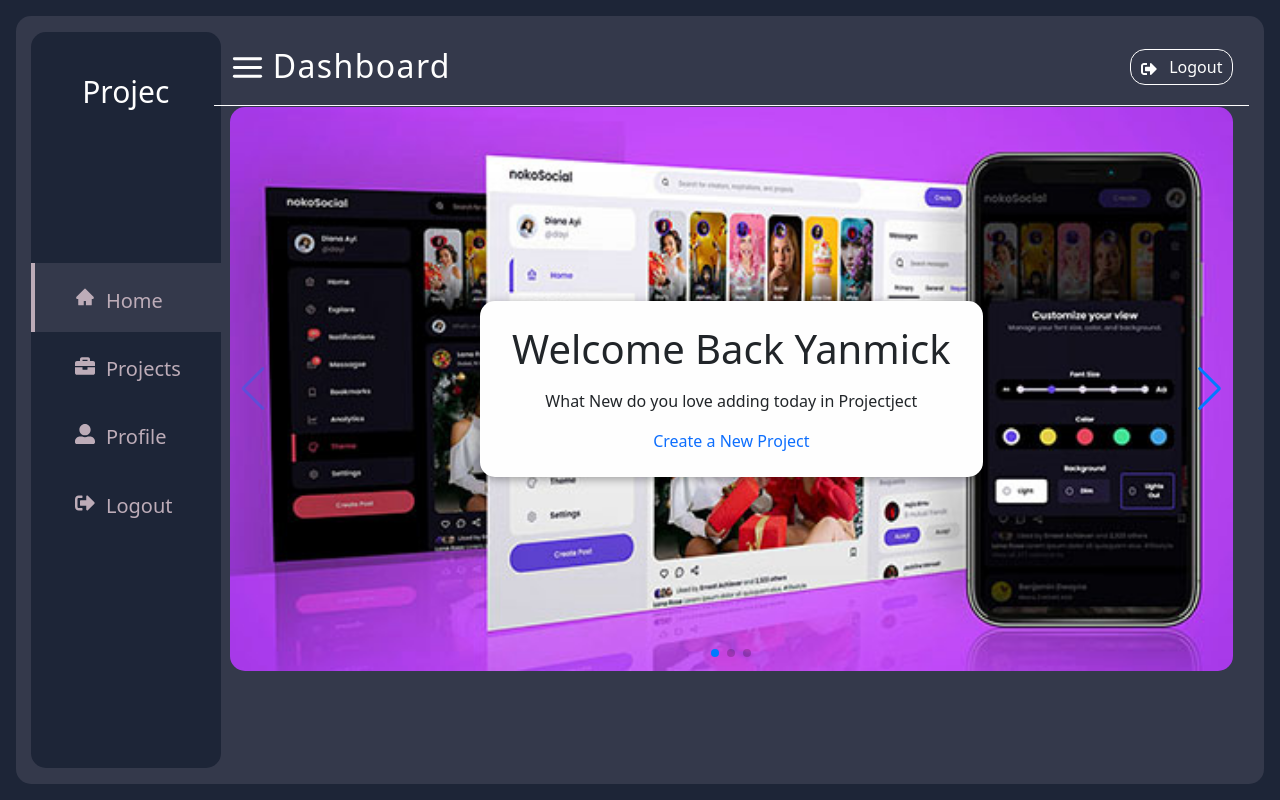
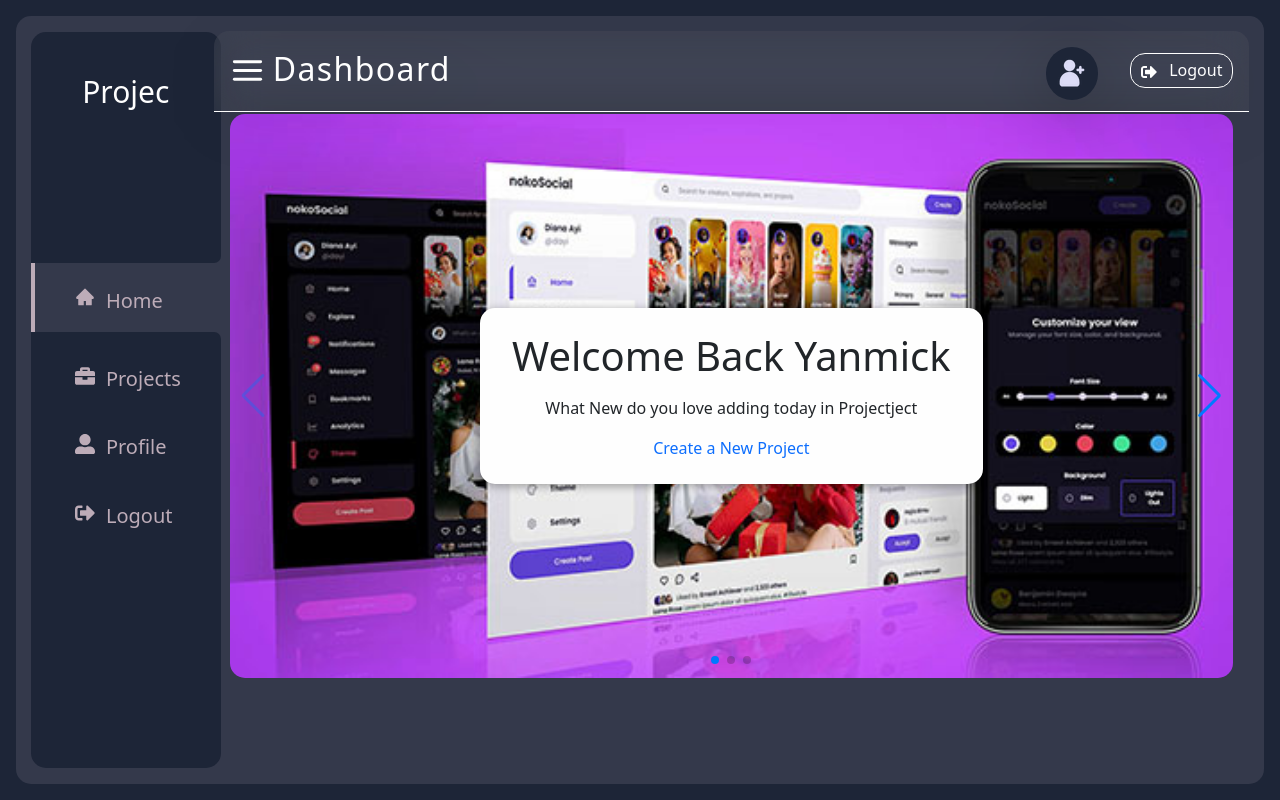
Before and after one commit to G-GraceCode/Projec-M-S, a React (Vite) app in the folder frontend/: page /app in a window 1280 px wide. Built offline with nearby package versions, Linux system fonts and the light colour scheme; no server answers.

Commit message:
Update 5 files

```diff
--- a/frontend/src/components/Navbar.jsx
+++ b/frontend/src/components/Navbar.jsx
@@ -4,6 +4,7 @@ import { Link, useLocation } from "react-router-dom";
 import { FaSignOutAlt } from "react-icons/fa";
 import { FiMenu } from "react-icons/fi";
 import { userAuth } from "../ultContext/AuthContext";
+import avater from "../assets/add.png"
 
 const Navbar = () => {
   const { userInfo } = userAuth();
@@ -30,12 +31,13 @@ const Navbar = () => {
       <User>
         <div className="userprofile">
           <div className="userimg">
-            {/* <img
+            <img
               className="img"
-              src="/images/yan.jpg"
+              src={avater}
               alt="user-photo"
               loading="lazy"
-            /> */}
+              title='a'
+            />
           </div>
           <div className="info">
             <h4>{userInfo?.username}</h4>
@@ -63,6 +65,15 @@ const Nav = styled.nav`
   margin-bottom: 1.6rem;
   border-bottom: 1px solid var(--natural-white);
   position: sticky;
+  background: linear-gradient(
+    135deg,
+    rgba(255, 255, 255, 0.06),
+    rgba(255, 255, 255, 0.06)
+  );
+  -webkit-backdrop-filter: blur(20px);
+  backdrop-filter: blur(20px);
+  filter: drop-shadow(0 8px 32px rgba(0, 0, 0, 0.37));
+  border-radius: var(--border-radius) var(--border-radius) 0 0;
   top: 0%;
   z-index: var(--z-modal);
 `;
@@ -96,13 +107,21 @@ const User = styled.div`
     justify-content: center;
     gap: 1rem;
     cursor: pointer;
-    .info{
+    .userimg{
+      display: flex;
+      align-items: center;
+      justify-content: center;
+      background-color: var(--color-bg-2);
+      padding: .4rem;
+      border-radius: 50%;
+    }
+    .info {
       display: flex;
       flex-flow: column nowrap;
       align-items: flex-start;
       justify-content: center;
-      h4{
-        letter-spacing: .8px;
+      h4 {
+        letter-spacing: 0.8px;
       }
       small {
         margin-top: -4px;
--- a/frontend/src/components/Sidebar.css
+++ b/frontend/src/components/Sidebar.css
@@ -35,6 +35,48 @@
   color: var(--color-sec);
   width: 100%;
 }
+.content_hover span {
+  width: 10px;
+  height: 10px;
+  /* padding: 0.2rem; */
+  margin-left: auto;
+  background-color: var(--color-bg);
+  z-index: 1;
+  display: flex;
+  align-items: center;
+  justify-content: center;
+}
+
+.content_hover span::before {
+  content: "";
+  position: absolute;
+  display: flex;
+  align-items: center;
+  justify-content: center;
+  margin-left: auto;
+  width: 10;
+  height: 10px;
+  background-color: var(--color-bg-2);
+  border-radius: 0 0 7px 0;
+  left: 0%;
+  right: 0%;
+  z-index: 100;
+}
+.content_hover .span::before {
+  content: "";
+  position: absolute;
+  display: flex;
+  align-items: center;
+  justify-content: center;
+  margin-left: auto;
+  width: 10px;
+  height: 10px;
+  background-color: var(--color-bg-2);
+  border-radius: 0 7px 0 0;
+  /* left: 0%;
+  right: 0%; */
+  z-index: 100;
+}
 
 .content_hover .info::before {
   content: attr(arial-content);
@@ -51,7 +93,7 @@
 .content_hover:hover .info::before {
   position: absolute;
   background-color: var(--color-bg-2);
-  right: -46%;
+  /* right: -46%; */
   z-index: -1;
   text-transform: capitalize;
   /* transform: scale(1); */
@@ -79,7 +121,7 @@
 
 .active-btn {
   border-left: 4px solid var(--color-sec);
-  transition: border var(--transition);
+  /* transition: border var(--transition); */
   color: var(--color-btn-sec);
   background-color: var(--color-bg);
 }
@@ -104,7 +146,3 @@
   margin: 0.4rem 0 0 0.7rem;
   cursor: pointer;
 }
-
-.content_hover .resume {
-  background-color: var(--color-btn-prim);
-}
--- a/frontend/src/components/Sidebar.jsx
+++ b/frontend/src/components/Sidebar.jsx
@@ -39,6 +39,8 @@ const Sidebar = () => {
           <div className="logo"> Projec</div>
 
           <div className="content_hover">
+            {splitLocation[1] === "app" && <span></span>}
+
             <div
               className={`control control-1 info ${
                 splitLocation[1] === "app" ? "active-btn" : ""
@@ -51,9 +53,12 @@ const Sidebar = () => {
                 <p>Home</p>
               </Link>
             </div>
+            {splitLocation[1] === "app" && <span className="span"></span>}
           </div>
 
           <div className="content_hover">
+            {splitLocation[1] === "project" && <span></span>}
+
             <div
               className={`control control-1 ${
                 splitLocation[1] === "project" ? "active-btn" : ""
@@ -65,9 +70,12 @@ const Sidebar = () => {
                 <p> Projects </p>
               </Link>
             </div>
+            {splitLocation[1] === "project" && <span className="span"></span>}
           </div>
 
           <div className="content_hover">
+            {splitLocation[1] === "profile" && <span></span>}
+
             <div
               className={`control control-1  ${
                 splitLocation[1] === "profile" ? "active-btn" : ""
@@ -79,9 +87,12 @@ const Sidebar = () => {
                 <p>Profile </p>
               </Link>
             </div>
+            {splitLocation[1] === "profile" && <span className="span"></span>}
           </div>
 
           <div className="content_hover">
+            {splitLocation[1] === "logout" && <span></span>}
+
             <div
               className={`control control-1  ${
                 splitLocation[1] === "logout" ? "active-btn" : ""
@@ -94,6 +105,7 @@ const Sidebar = () => {
                 <p> Logout </p>
               </Link>
             </div>
+            {splitLocation[1] === "logout" && <span className="span"></span>}
           </div>
         </Menu>
       ) : (
```
Also changed, not shown: frontend/src/assets/add.png (added), frontend/src/assets/addAvatar.png (added).
